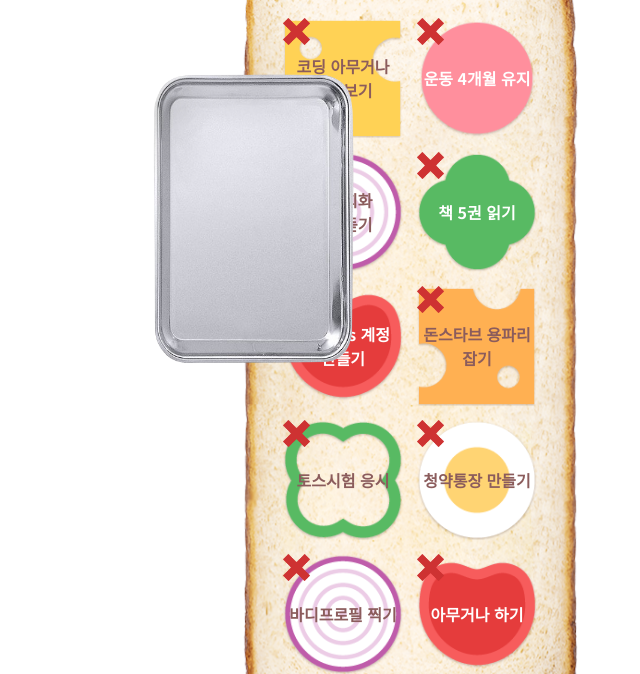
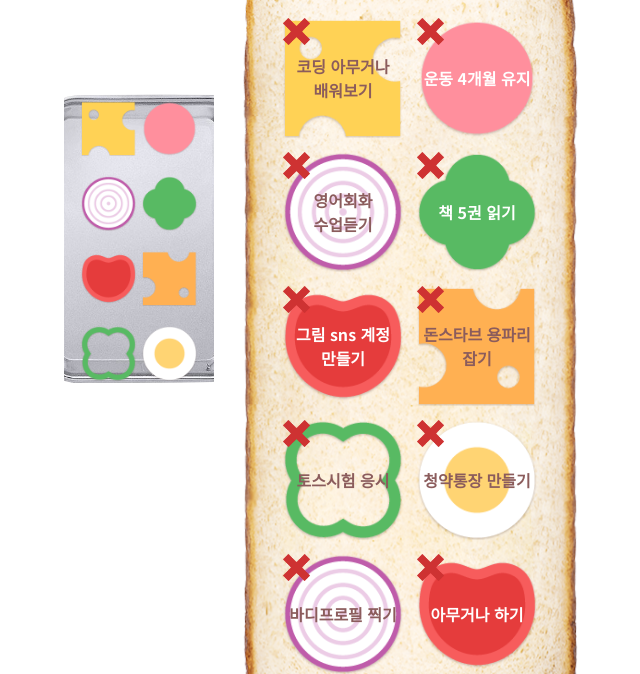
Before and after one commit to daehooon/sandwich, a plain HTML site: page updateForm.html in a window 1280 px wide. Shown: the part 189-863 px from the top of the page, without its empty margins (230-870 px from the left). Drawn offline with Linux system fonts and the light colour scheme.

Commit message:
css tray 수정

```diff
--- a/custom.css
+++ b/custom.css
@@ -128,18 +128,6 @@ body {
     background-image: url("sandwich/n.png");
 }
 
-.tray {
-    background-image: url("sandwich/tray1.png");
-    background-size: 300px;
-    background-repeat: no-repeat;
-    background-position: center;
-    position: absolute;
-    left: 18%;
-    top: 20%;
-    width: 500px;
-    height: 500px;
-}
-
 .center {
     display: flex;
     flex-direction: column;
@@ -180,5 +168,62 @@ body {
     background-position: center;
     position: absolute;
     top: -5%;
-    opacity:0.5!important;
+    opacity: 0.5 !important;
 }
+
+.tray {
+    background-image: url("sandwich/tray1.png");
+    background-size: 300px;
+    background-position: 50%;
+
+    position: absolute;
+    left: 23%;
+    top: 35%;
+    width: 150px;
+    height: 300px;
+
+    flex-wrap: wrap;
+    display: flex;
+    flex-direction: row;
+    align-items: center;
+    justify-content: center;
+}
+
+.tray-on-img {
+    background-size: cover;
+    margin: 3px;
+    width: 55px;
+    height: 55px;
+}
+
+.tray-img1 {
+    background-image: url("sandwich/cheese1.png");
+}
+
+.tray-img2 {
+    background-image: url("sandwich/ham.png");
+}
+
+.tray-img3 {
+    background-image: url("sandwich/onion.png");
+}
+
+.tray-img4 {
+    background-image: url("sandwich/vege.png");
+}
+
+.tray-img5 {
+    background-image: url("sandwich/tomato.png");
+}
+
+.tray-img6 {
+    background-image: url("sandwich/cheese2.png");
+}
+
+.tray-img7 {
+    background-image: url("sandwich/paprica.png");
+}
+
+.tray-img8 {
+    background-image: url("sandwich/egg.png");
+}
--- a/updateForm.html
+++ b/updateForm.html
@@ -16,7 +16,16 @@
         <a href="list.html" type="button" id="save" style="text-decoration: none;">✔️</a>
     </p>
     <div class="row flex-row wrap" id="bucket-list"></div>
-    <div class="tray" id="tray"></div>
+    <div class="tray" id="tray">
+        <div class="tray-img1 tray-on-img" type="button" id="tray-img1"></div>
+        <div class="tray-img2 tray-on-img" type="button" id="tray-img2"></div>
+        <div class="tray-img3 tray-on-img" type="button" id="tray-img3"></div>
+        <div class="tray-img4 tray-on-img" type="button" id="tray-img4"></div>
+        <div class="tray-img5 tray-on-img" type="button" id="tray-img5"></div>
+        <div class="tray-img6 tray-on-img" type="button" id="tray-img6"></div>
+        <div class="tray-img7 tray-on-img" type="button" id="tray-img7"></div>
+        <div class="tray-img8 tray-on-img" type="button" id="tray-img8"></div>
+    </div>
 
     <!-- CRUD 중 C, U 구현하기 -->
     <script>
@@ -97,12 +106,18 @@
             deleteBtn.onclick = deleteHandler(d, topping2);
         }
 
-        const saveHandler2 = function savediv() {
+        const saveHandler2 = function saveDiv() {
             return function saveDiv() {
                 localStorage.setItem('items', JSON.stringify(item));
             };
         }
         document.getElementById('save').onclick = saveHandler2();
+
+        const selectHandler = function selectDiv() {
+            return function selectDiv() {
+
+            }
+        }
     </script>
 </body>
 
```
